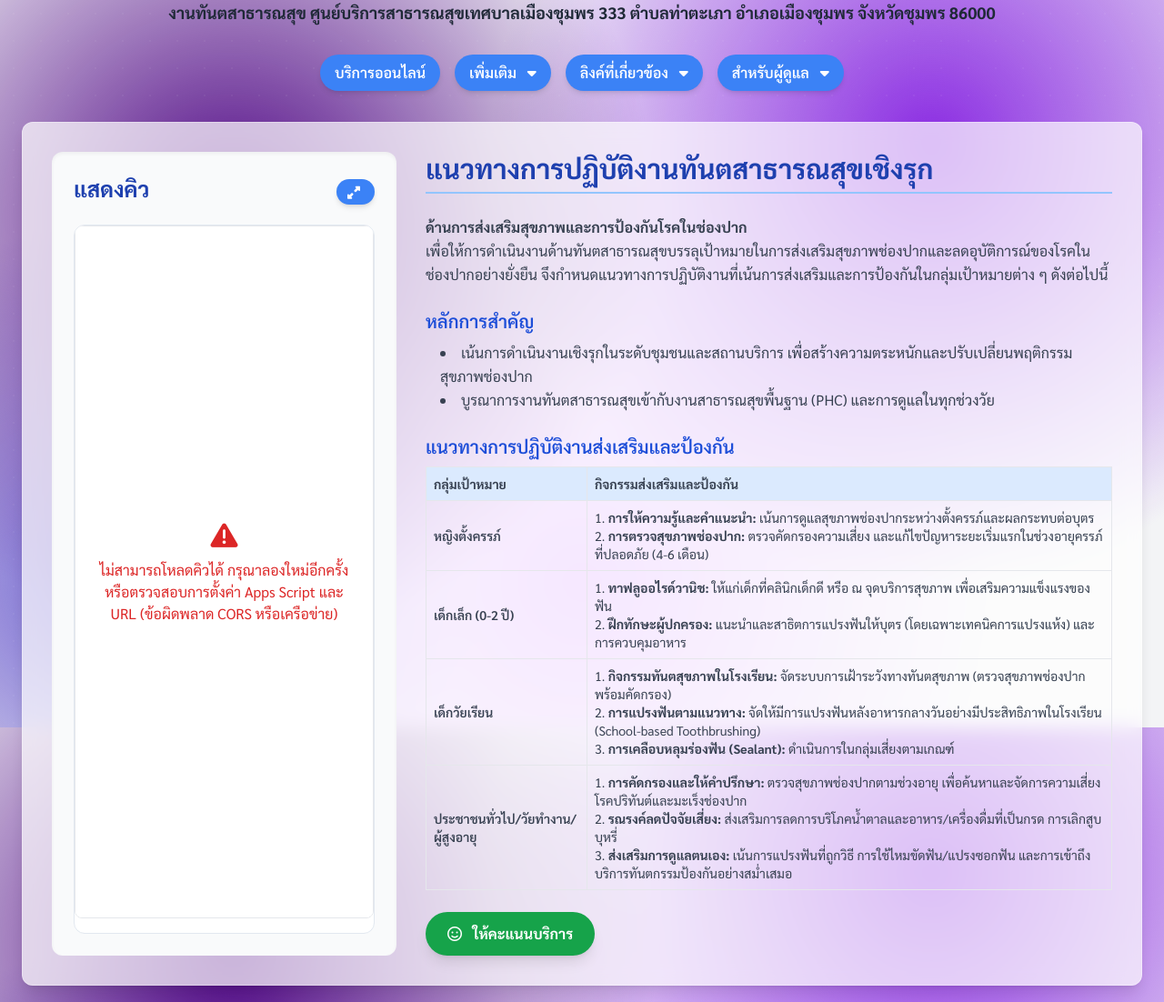
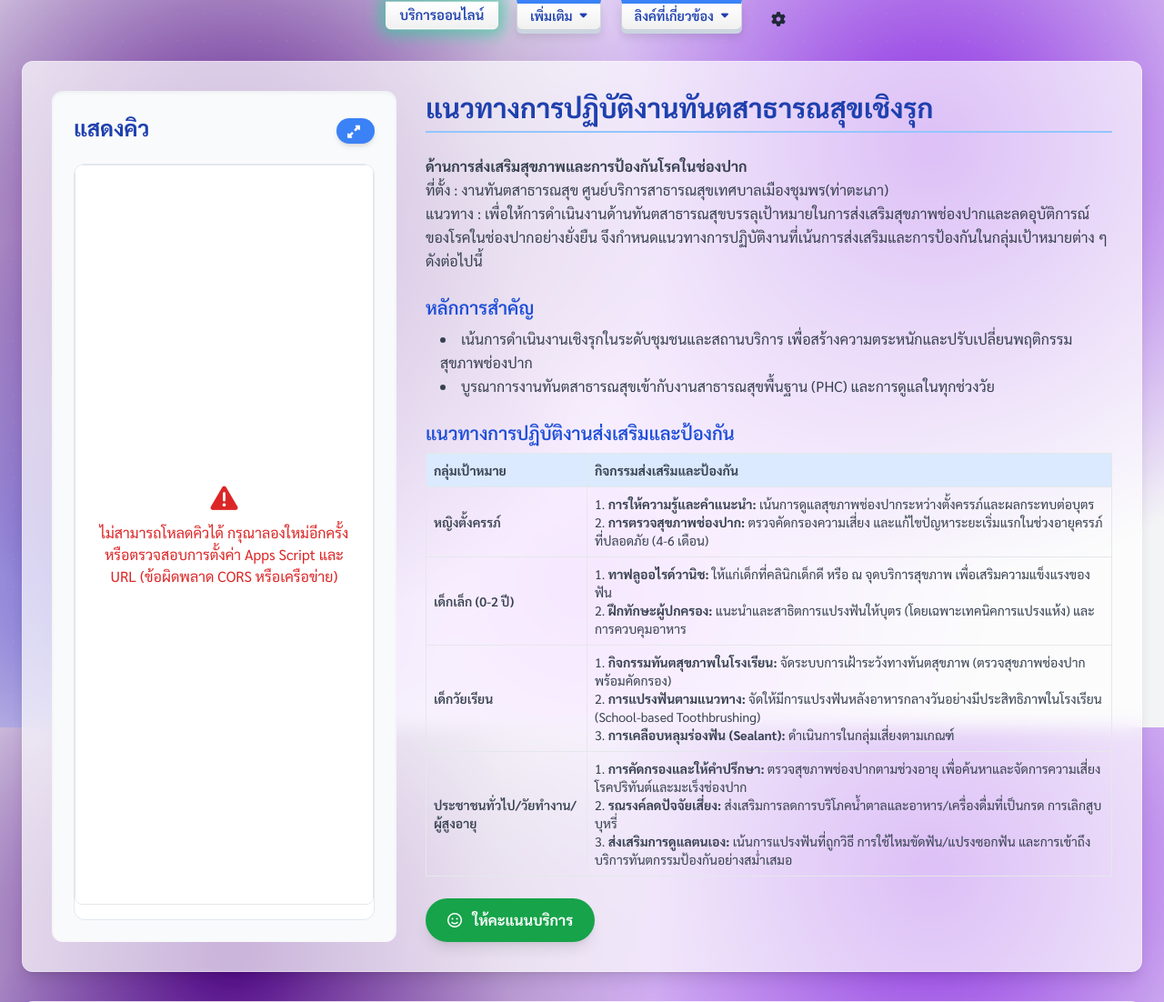
Before and after one commit to phattarapoll/cptown, a PHP site: page / in a window 1280 px wide. Shown: the top 1102 px of the page at 91% size. Run offline with PHP 8.4, Linux system fonts and the light colour scheme; some libraries are stand-ins or nearby versions.

Commit message:
อัพเดทหน้าหลัก

```diff
--- a/assets/css/style.css
+++ b/assets/css/style.css
@@ -1,6 +1,3 @@
-/* style.css */
-
-/* Basic body styles for font and background */
 body {
     font-family: 'Sarabun', sans-serif;
     margin: 0;
@@ -674,6 +671,58 @@ section.glassy-section > div.lg\:w-1\/2.bg-gray-50.p-6.rounded-xl.shadow-inner.r
     cursor: pointer;
 }
 
+/* สไตล์ปุ่มแบบคีย์เปียโน */
+.piano-btn {
+    background: linear-gradient(to bottom, #ffffff 0%, #f0f0f0 100%);
+    color: #1e40af !important;
+    border: 1px solid #d1d5db;
+    border-top: 4px solid #3b82f6; /* เริ่มต้นเป็นสีฟ้า */
+    border-radius: 0 0 6px 6px;
+    box-shadow: 0 4px 0 #cbd5e1, 0 8px 10px rgba(0,0,0,0.1);
+    padding: 3px 14px;
+    font-size: 0.9rem;
+    font-weight: 600;
+    transition: all 0.2s ease; /* ปรับให้สีเปลี่ยนแบบนุ่มนวลขึ้น */
+    display: inline-flex;
+    align-items: center;
+    position: relative;
+    top: 0;
+    cursor: pointer;
+    text-decoration: none;
+}
+
+/* เมื่อเอาเมาส์ไปชี้ (Hover) -> เปลี่ยนเป็นสีเขียว */
+.piano-btn:hover {
+    background: linear-gradient(to bottom, #ffffff 0%, #f0fff4 100%); /* พื้นหลังขาวอมเขียวนิดๆ */
+    border-top: 4px solid #22c55e; /* เปลี่ยนแถบสีฟ้าเป็นสีเขียว (Green-500) */
+    color: #15803d !important; /* เปลี่ยนสีตัวอักษรเป็นเขียวเข้ม */
+    top: 1px;
+    box-shadow: 0 3px 0 #bbf7d0, 0 5px 8px rgba(0,0,0,0.1);
+}
+
+/* เมื่อกดปุ่ม (Active) */
+.piano-btn:active {
+    top: 4px;
+    box-shadow: 0 0 0 #bbf7d0, 0 2px 4px rgba(0,0,0,0.1);
+    background: #f0fdf4;
+}
+
+/* ไอคอนลูกศร */
+.piano-btn i {
+    margin-left: 8px;
+    font-size: 0.8rem;
+}
+
+/* ปรับแต่ง Dropdown ให้เข้ากับปุ่มใหม่ */
+.dropdown .piano-btn {
+    margin-top: 0;
+}
+
+/* ปรับระยะห่างระหว่างปุ่ม */
+nav.flex {
+    gap: 10px;
+}
+
 /* Close Button (X) */
 #imageModal > span {
     position: absolute;
@@ -749,3 +798,82 @@ section.glassy-section > div.lg\:w-1\/2.bg-gray-50.p-6.rounded-xl.shadow-inner.r
 .readonly-section {
     pointer-events: none;
 }
+/* สไตล์สำหรับปุ่มผู้ดูแลที่มุมขวาบน */
+.admin-corner {
+    position: fixed;
+    top: 5px;
+    right: -10px;
+    z-index: 1000;
+}
+
+.admin-icon-btn {
+    background-color: rgba(255, 255, 255, 0.2);
+    color: white;
+    width: 45px;
+    height: 45px;
+    border-radius: 50%;
+    display: flex;
+    align-items: center;
+    justify-content: center;
+    backdrop-filter: blur(10px);
+    border: 1px solid rgba(255, 255, 255, 0.3);
+    transition: all 0.3s ease;
+    font-size: 20px;
+}
+
+.admin-icon-btn:hover {
+    background-color: rgba(255, 255, 255, 0.4);
+    transform: rotate(90deg); /* หมุนเฟืองเวลา hover */
+}
+
+/* ปรับให้ dropdown แสดงผลชิดขวาเพื่อให้ไม่หลุดขอบจอ */
+.right-align {
+    right: 0;
+    left: auto;
+    margin-top: 0px;
+}
+
+/* เอฟเฟกต์กระพริบสีเขียวเป็นประกาย */
+.sparkle-green-btn {
+    position: relative;
+    background-color: #10b981; /* สีเขียวหลัก */
+    overflow: hidden;
+    animation: green-glow 2s infinite ease-in-out;
+    border: 1px solid rgba(255, 255, 255, 0.4);
+}
+
+/* อนิเมชันการกระพริบของแสงรอบๆ ปุ่ม */
+@keyframes green-glow {
+    0%, 100% {
+        box-shadow: 0 0 5px rgba(16, 185, 129, 0.4);
+        transform: scale(1);
+    }
+    50% {
+        box-shadow: 0 0 20px 10px rgba(52, 211, 153, 0.7);
+        transform: scale(1.05); /* ขยายเล็กน้อยให้ดูมีพลัง */
+    }
+}
+
+/* เพิ่มประกายแสงวิ่งผ่านปุ่ม (Shine effect) */
+.sparkle-green-btn::after {
+    content: '';
+    position: absolute;
+    top: -50%;
+    left: -50%;
+    width: 200%;
+    height: 200%;
+    background: linear-gradient(
+        45deg,
+        transparent,
+        rgba(255, 255, 255, 0.3),
+        transparent
+    );
+    transform: rotate(45deg);
+    animation: shine-move 3s infinite;
+}
+
+@keyframes shine-move {
+    0% { left: -100%; }
+    20% { left: 100%; }
+    100% { left: 100%; }
+}
--- a/index.html
+++ b/index.html
@@ -139,15 +139,12 @@
     <script async defer crossorigin="anonymous" src="https://connect.facebook.net/th_TH/sdk.js#xfbml=1&version=v21.0"></script>
 
     <header id="mainHeader" >
-        <div class="text-center mb-2"> <h1 class="font-bold text-lg text-shadow">งานทันตสาธารณสุข ศูนย์บริการสาธารณสุขเทศบาลเมืองชุมพร 333 ตำบลท่าตะเภา อำเภอเมืองชุมพร จังหวัดชุมพร 86000</h1><br>
-        </div>
-        <nav class="flex items-center space-x-4 justify-center">
-            <a href="onlineD/index.html" target="_blank" class="bg-blue-500 hover:bg-blue-600 text-white font-semibold py-2 px-4 rounded-full shadow-md transition duration-300 ease-in-out">
-                บริการออนไลน์
-            </a>
+        <nav class="flex items-center space-x-3 justify-center flex-wrap gap-y-4">
+    <a href="onlineD/index.html" target="_blank" class="piano-btn sparkle-green-btn">บริการออนไลน์</a>
+
     <div class="relative dropdown">
-                <button class="bg-blue-500 hover:bg-blue-600 text-white font-semibold py-2 px-4 rounded-full shadow-md transition duration-300 ease-in-out">
-                    เพิ่มเติม <i class="fas fa-caret-down ml-2"></i>
+        <button class="piano-btn">
+            เพิ่มเติม <i class="fas fa-caret-down"></i>
         </button>
         <div class="dropdown-content">
             <a href="workReport/index.html" target="_blank">แผนออกหน่วย</a>
@@ -163,34 +160,32 @@
             <a href="teeth.html" target="_blank">ลำดับการขึ้นของฟัน</a>
             <a href="download.html" target="_blank">ดาวน์โหลด</a>
             <a href="https://script.google.com/macros/s/AKfycbyGNVCUL7_F1uOXUw_2wWd9izqYzdD_MEpkJSSDzXsoCDADvS00fHX_KPP3BcsO7AVP/exec" target="_blank">โปรแกรมตรวจสุขภาพช่องปากเบื้องต้น</a>
-
         </div>
     </div>
+
     <div class="relative dropdown">
-                <button class="bg-blue-500 hover:bg-blue-600 text-white font-semibold py-2 px-4 rounded-full shadow-md transition duration-300 ease-in-out">
-                    ลิงค์ที่เกี่ยวข้อง <i class="fas fa-caret-down ml-2"></i>
+        <button class="piano-btn">
+            ลิงค์ที่เกี่ยวข้อง <i class="fas fa-caret-down"></i>
         </button>
         <div class="dropdown-content">
             <a href="https://www.chumphontown.go.th" target="_blank">เทศบาลเมืองชุมพร</a>
             <a href="http://www.cmpo.moph.go.th/cmpo/" target="_blank">สาธารณสุขจังหวัดชุมพร</a>
             <a href="https://jhcis.moph.go.th/download/" target="_blank">UPDATE JHCIS</a>
-                    <a href="https://iam.nhso.go.th/realms/nhso/protocol/openid-connect/auth?response_type=code&client_id=authencode&scope=openid%20profile&state=TgsyV44vTeAQgbhYn
-					3x7F2uFqJPYsBtrAV20M50sErE%3D&redirect_uri=https://authenservice.nhso.go.th/authencode/login/oauth2/code/authencode&nonce=HPv
-					DNYd5pxbGUfKIR212WTSRvdoNvXH_a2AFl_6Xg5k#/claimcode/create" target="_blank">NHSO(SSO)</a>
+            <a href="https://iam.nhso.go.th/realms/nhso/protocol/openid-connect/auth?response_type=code&client_id=authencode&scope=openid%20profile&state=TgsyV44vTeAQgbhYn3x7F2uFqJPYsBtrAV20M50sErE%3D&redirect_uri=https://authenservice.nhso.go.th/authencode/login/oauth2/code/authencode&nonce=HPvDNYd5pxbGUfKIR212WTSRvdoNvXH_a2AFl_6Xg5k#/claimcode/create" target="_blank">NHSO(SSO)</a>
             <a href="https://drug.nhso.go.th/drugcatalogue/" target="_blank">DRUG Catalogue</a>
             <a href="https://claim-nhso.moph.go.th/nhso/" target="_blank">MOPH IC</a>
             <a href="https://eclaim.nhso.go.th/Client/login?url=%2Fhome" target="_blank">E-CLAME</a>
             <a href="https://www.facebook.com/tasaban.tai" target="_blank">ศูนย์ฟอกไต ทม.ชพ.</a>
             <a href="http://fctmc.6te.net/TARA/Tara.html" target="_blank">ศูนย์ธาราบำบัด ทม.ชพ.</a>
-                    <button id="adminLoginBtn" onclick="window.location.href='ADM.html'">    </button>
+            <button id="adminLoginBtn" onclick="window.location.href='ADM.html'"> </button>
         </div>
     </div>
 
-			<div class="relative dropdown">
-                <button id="staffDropdownBtn" class="bg-blue-500 hover:bg-blue-600 text-white font-semibold py-2 px-4 rounded-full shadow-md transition duration-300 ease-in-out mt-2 md:mt-0">
-                    สำหรับผู้ดูแล <i class="fas fa-caret-down ml-2"></i>
+    <div class="relative dropdown admin-corner">
+    <button id="staffDropdownBtn" class="admin-fixed-btn">
+    <i class="fas fa-cog"></i>
 </button>
-                <div id="staffDropdownContent" class="dropdown-content password-input-container">
+        <div id="staffDropdownContent" class="dropdown-content password-input-container right-align">
             <div id="passwordForm">
                 <input type="password" id="passwordField" class="password-field" maxlength="10" placeholder="รหัสผ่าน" readonly>
                 <div class="keypad">
@@ -226,25 +221,21 @@
                 <a href="https://docs.google.com/spreadsheets/d/1QDfC-3C27R1wUHn9rSdtL9snvfIYcBImSbeeIrfWeaU/edit?gid=539353542#gid=539353542" target="_blank">แผนออกตรวจ รร.</a>
                 <a href="https://docs.google.com/spreadsheets/d/1IVop9cME3hdy8xhH0PTdrYOXUXlOJG4DRQ98evbEl1c/edit?gid=0#gid=0" target="_blank">ข่าวเว็ปไซต์</a>
                 <a href="https://docs.google.com/spreadsheets/d/1bv8lFK1RGLfFfX-FK5VOIPPSvJUiyPRK/edit?gid=1801181500#gid=1801181500" target="_blank">รายงานผลกิจกรรมฟันสะอาด</a>
-                        <a href="https://script.google.com/macros/s/AKfycbw11z6gRmdR9ZkuMOmRUandzo94lLkwSxsJYcabjMeUU3FMgQDCnrdtgymktEQ_j6ALKg/exec" target="_blank">สอบ ผู้ช่วยทันต</a>
-                        <a href="https://script.google.com/macros/s/AKfycbw11z6gRmdR9ZkuMOmRUandzo94lLkwSxsJYcabjMeUU3FMgQDCnrdtgymktEQ_j6ALKg/exec?page=index2" target="_blank">ผลสอบ ผู้ช่วยทันต</a>
                 <a href="https://pic.in.th/cptown" target="_blank">ฝากรูปเว็ปไซต์</a>
                 <a href="https://docs.google.com/spreadsheets/d/1St7sf2m2WD4S44wLNAo2dbvggASggmHcBwbk725bZ-w/edit?gid=512483600#gid=512483600" target="_blank">ฐานข้อมูล PSVMT</a>
-                        <a href="hora/index.html" target="_blank">สุ่มคำทำนาย</a>
                 <a href="ADM.html" target="_blank">ADMIN ONLY</a>
                 <a href="camera.html" target="_blank">ถ่ายภาพลงเครื่อง</a>
                 <a href="drug.html" target="_blank">คำนวนยา</a>
                 <a href="QR.html" target="_blank">QR PHAT</a>
-
-
             </div>
         </div>
     </div>
 </nav>
     </header>
+        </div>
+
 
     <main class="container mx-auto p-6 mt-28 lg:mt-32">
-
         <section class="glassy-section p-8 rounded-xl shadow-lg mb-8 flex flex-col lg:flex-row gap-8">
             <div class="lg:w-1/3 bg-gray-50 p-6 rounded-xl shadow-inner flex flex-col">
                 <div class="flex items-center justify-between mb-4">
@@ -287,7 +278,8 @@
                 <h2 class="text-3xl font-bold text-blue-800 mb-6 border-b-2 border-blue-300 pb-2">แนวทางการปฏิบัติงานทันตสาธารณสุขเชิงรุก</h2>
                 <div class="prose max-w-none text-gray-700 leading-relaxed">
                     <p><strong>ด้านการส่งเสริมสุขภาพและการป้องกันโรคในช่องปาก</strong></p>
-                    <p>เพื่อให้การดำเนินงานด้านทันตสาธารณสุขบรรลุเป้าหมายในการส่งเสริมสุขภาพช่องปากและลดอุบัติการณ์ของโรคในช่องปากอย่างยั่งยืน จึงกำหนดแนวทางการปฏิบัติงานที่เน้นการส่งเสริมและการป้องกันในกลุ่มเป้าหมายต่าง ๆ ดังต่อไปนี้</p>
+					<p>ที่ตั้ง : งานทันตสาธารณสุข ศูนย์บริการสาธารณสุขเทศบาลเมืองชุมพร(ท่าตะเภา)</p>
+                    <p>แนวทาง : เพื่อให้การดำเนินงานด้านทันตสาธารณสุขบรรลุเป้าหมายในการส่งเสริมสุขภาพช่องปากและลดอุบัติการณ์ของโรคในช่องปากอย่างยั่งยืน จึงกำหนดแนวทางการปฏิบัติงานที่เน้นการส่งเสริมและการป้องกันในกลุ่มเป้าหมายต่าง ๆ ดังต่อไปนี้</p>
 
                     <h3 class="text-xl font-semibold text-blue-700 mt-6 mb-2">หลักการสำคัญ</h3>
                     <ul class="list-disc list-inside ml-4">
@@ -619,8 +611,9 @@
     </main>
 
     <footer class="bg-blue-800 text-white p-6 text-center rounded-t-xl shadow-inner">
-        <p class="text-sm">Build & Develop : Phattarapoll PSVMT.</p>
-        <p class="text-sm">ตั้งแต่วันที่ 1 ตุลาคม 2562 เวลา 19:09 นาที</p>
+        <p class="text-sm">สร้างและพัฒนา : นายภัทรพล ไพศาลวัชรเมธี</p>
+        <p class="text-sm">ตำแหน่ง : ทันตสาธารณสุขอาวุโส</p>
+        <p class="text-sm">เมื่อวันที่ 1 ตุลาคม 2562 เวลา 19:09 นาที</p>
     </footer>
 
 
```
Lines whose indentation alone changed are shown as unchanged.
